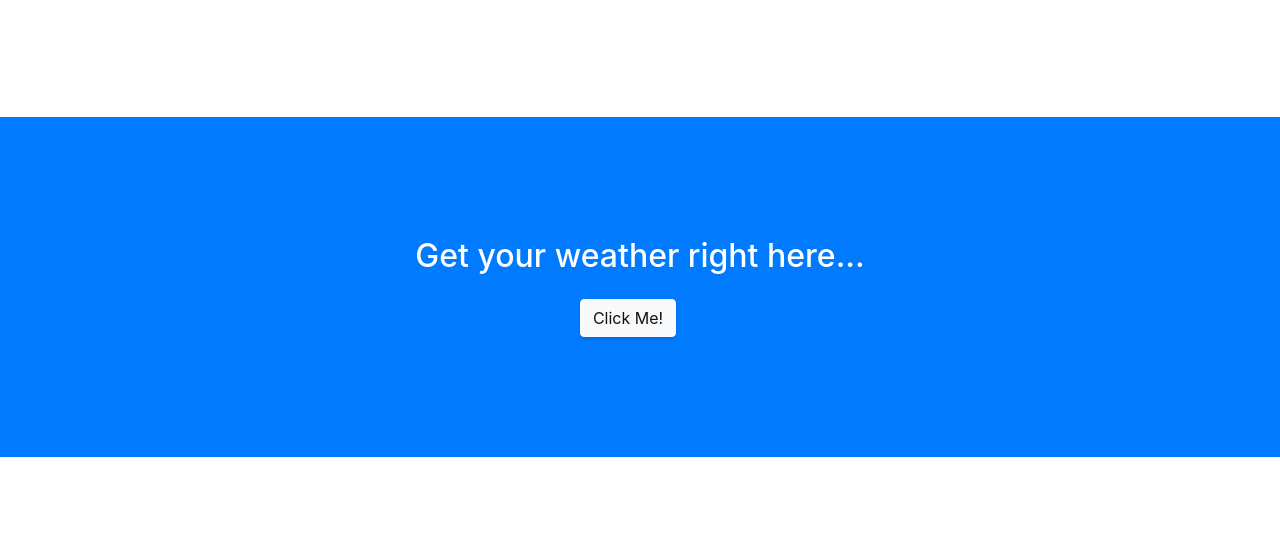
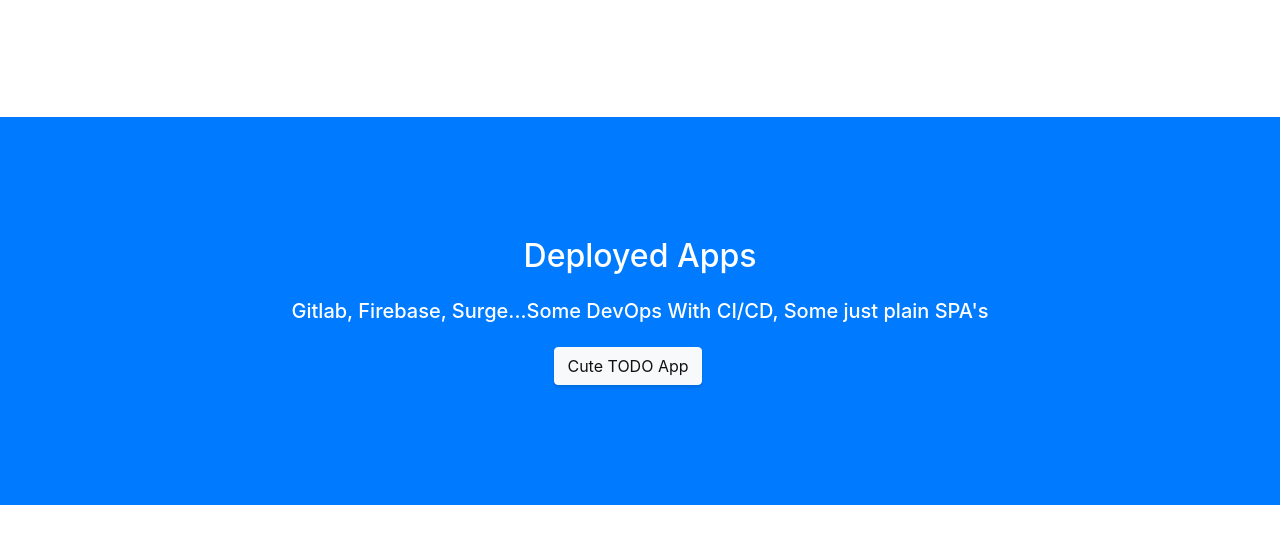
Before and after one commit to Jozefw/Jozefw.github.io, a website with bundled scripts: page index.html in a window 1280 px wide. Shown: the part 3531-4065 px from the top of the page. Built offline with nearby package versions, Linux system fonts and the light colour scheme.

Commit message:
Update index.html

```diff
--- a/index.html
+++ b/index.html
@@ -195,8 +195,9 @@
     <!-- Call to Action -->
     <section class="content-section bg-primary text-white">
       <div class="container text-center">
-        <h2 class="mb-4">Get your weather right here...</h2>
-        <a href="forecast/index.html" class="btn btn-xl btn-light mr-4">Click Me!</a>
+        <h2 class="mb-4">Deployed Apps</h2>
+        <h5 class="mb-4">Gitlab, Firebase, Surge...Some DevOps With CI/CD, Some just plain SPA's</h5>
+        <a href="http://indigo-scape.surge.sh/" class="btn btn-xl btn-light mr-4">Cute TODO App</a>
 
       </div>
     </section>
```
